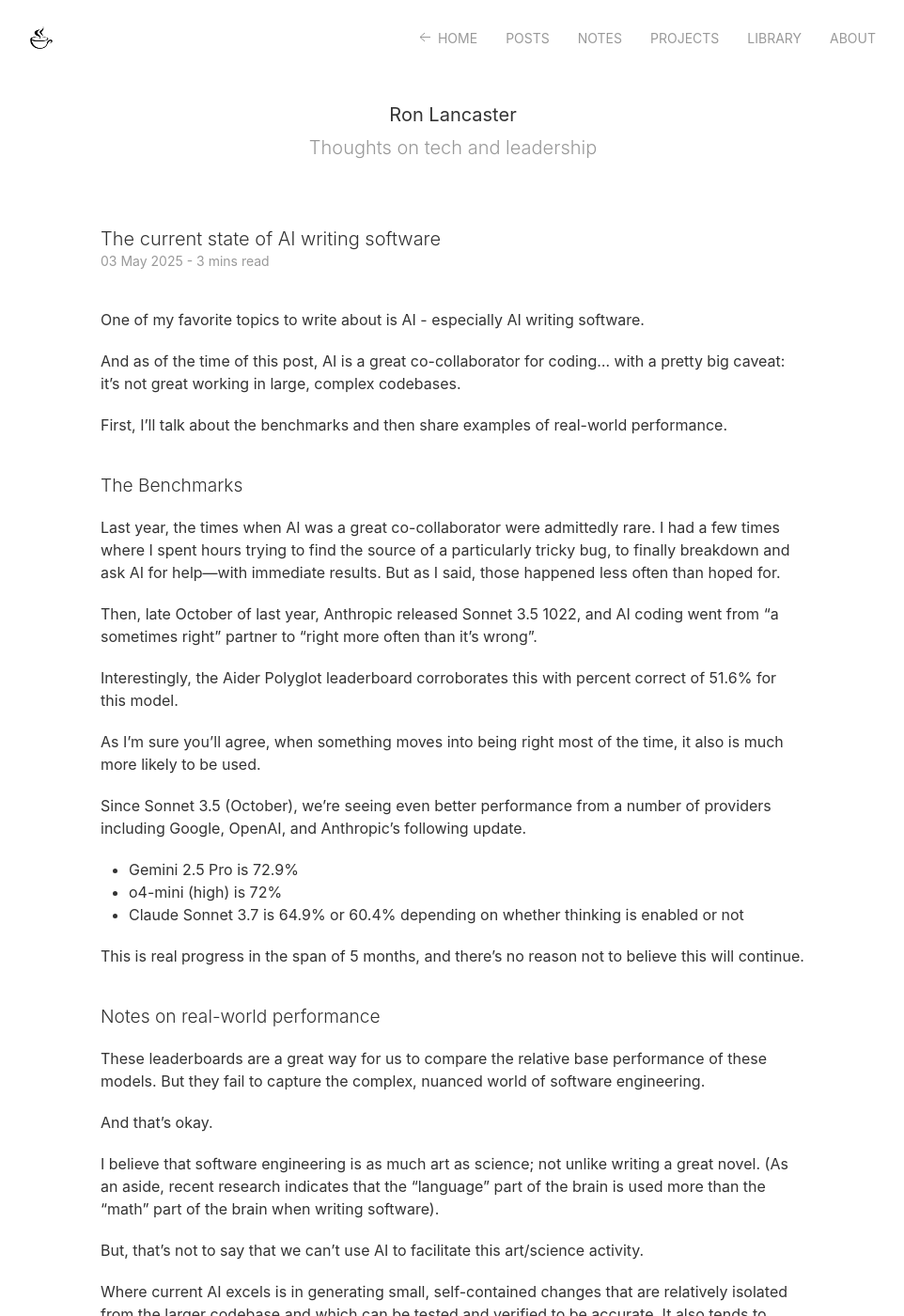
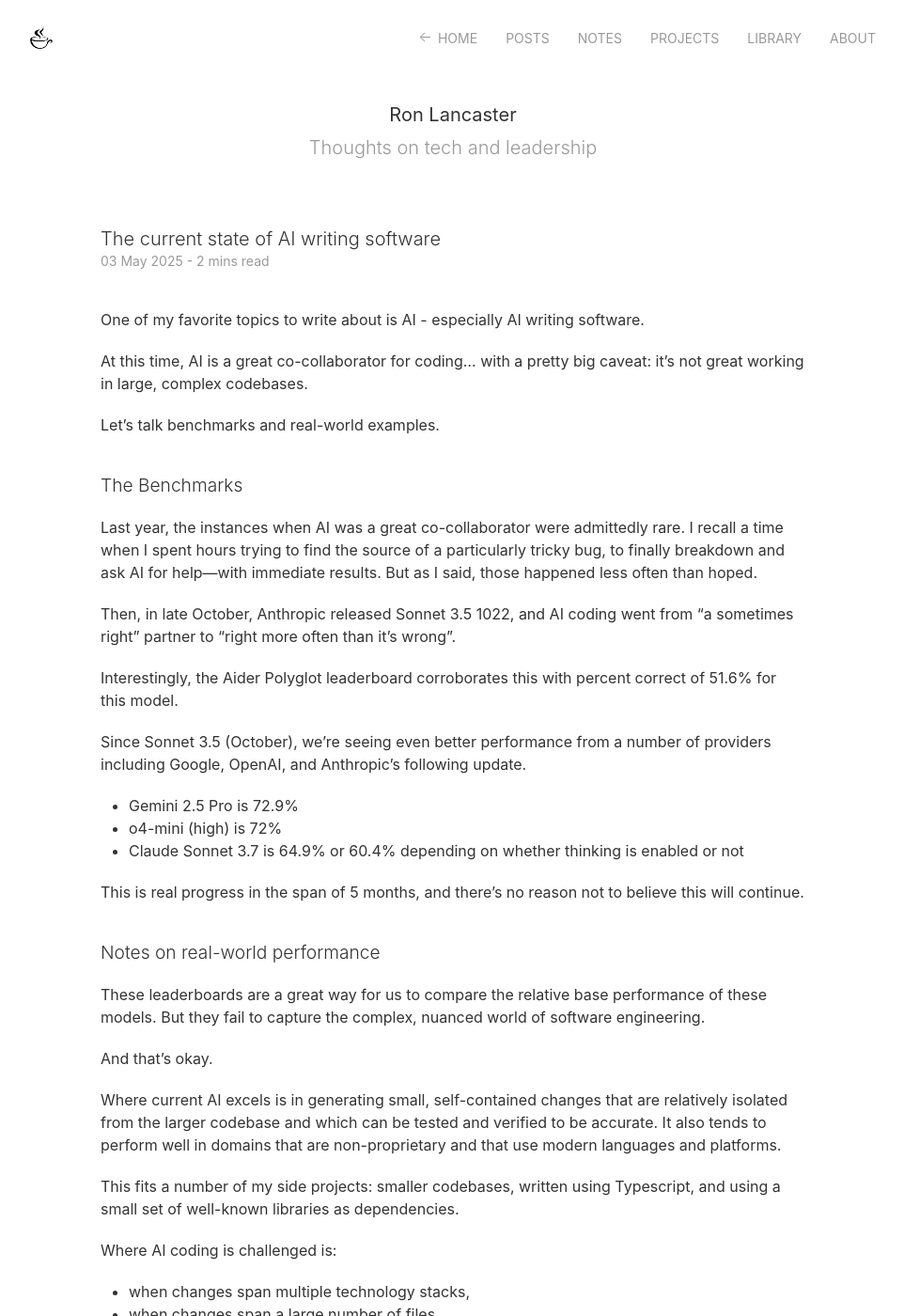
Before and after one commit to nyvyn/nyvyn.github.io, a Jekyll site: the page built from _posts/2025-05-03-the-current-state-of-ai-writing-software.markdown, in a window 1280 px wide and 1400 px high. Shown: the whole window at 94% size, without its empty margins (158-1120 px from the left). Built offline with Jekyll 4.4.1, drawn with Linux system fonts in a browser that asks for light colours; nearby versions of some CDN libraries; some of the changed text lies outside the part shown.

Commit message:
Refine AI writing software post for clarity and flow
Improved phrasing, fixed minor typos, and adjusted sentence structures to enhance readability. These updates streamline the narrative and provide a more polished presentation.

```diff
--- a/_posts/2025-05-03-the-current-state-of-ai-writing-software.markdown
+++ b/_posts/2025-05-03-the-current-state-of-ai-writing-software.markdown
@@ -6,25 +6,22 @@ tags: [ "artificial intelligence" ]
 
 One of my favorite topics to write about is AI - especially AI writing software.
 
-And as of the time of this post, AI is a great co-collaborator for coding... with a pretty big caveat: it's not
+At this time, AI is a great co-collaborator for coding... with a pretty big caveat: it's not
 great working in large, complex codebases.
 
-First, I'll talk about the benchmarks and then share examples of real-world performance.
+Let's talk benchmarks and real-world examples.
 
 ## The Benchmarks
 
-Last year, the times when AI was a great co-collaborator were admittedly rare.
-I had a few times where I spent hours trying to find the source of a
-particularly tricky bug, to finally breakdown and ask AI for help—with immediate results.
-But as I said, those happened less often than hoped for.
+Last year, the instances when AI was a great co-collaborator were admittedly rare.
+I recall a time when I spent hours trying to find the source of a particularly tricky bug,
+to finally breakdown and ask AI for help—with immediate results.
+But as I said, those happened less often than hoped.
 
-Then, late October of last year, Anthropic released Sonnet 3.5 1022, and AI coding went from
+Then, in late October, Anthropic released Sonnet 3.5 1022, and AI coding went from
 "a sometimes right" partner to "right more often than it's wrong".
 
 Interestingly, the Aider Polyglot leaderboard corroborates this with percent correct of 51.6% for this model.
-
-As I'm sure you'll agree, when something moves into being right most of the time, it also is much more likely to be
-used.
 
 Since Sonnet 3.5 (October), we're seeing even better performance from a number of providers
 including Google, OpenAI, and Anthropic's following update.
@@ -42,12 +39,6 @@ But they fail to capture the complex, nuanced world of software engineering.
 
 And that's okay.
 
-I believe that software engineering is as much art as science; not unlike writing a great novel.
-(As an aside, recent research indicates that the "language" part of the brain
-is used more than the "math" part of the brain when writing software).
-
-But, that's not to say that we can't use AI to facilitate this art/science activity.
-
 Where current AI excels is in generating small, self-contained changes that are relatively isolated
 from the larger codebase and which can be tested and verified to be accurate.
 It also tends to perform well in domains that are non-proprietary and that use modern languages and platforms.
@@ -56,10 +47,10 @@ This fits a number of my side projects: smaller codebases, written using Typescr
 and using a small set of well-known libraries as dependencies.
 
 Where AI coding is challenged is:
-- when the changeset spans multiple technology stacks,
-- when the changeset spans a large number of files,
+- when changes span multiple technology stacks,
+- when changes span a large number of files,
 - when the dependencies are proprietary in nature,
-- when dependent libraries have recent, major breaking changes.
+- when dependent libraries have recent, major breaking updates.
 
 In these cases, I don't use AI, but instead do the tedious work myself.
 
```
Also changed, not shown: other parts of _posts/2025-05-03-the-current-state-of-ai-writing-software.markdown (+1 -1 lines).
